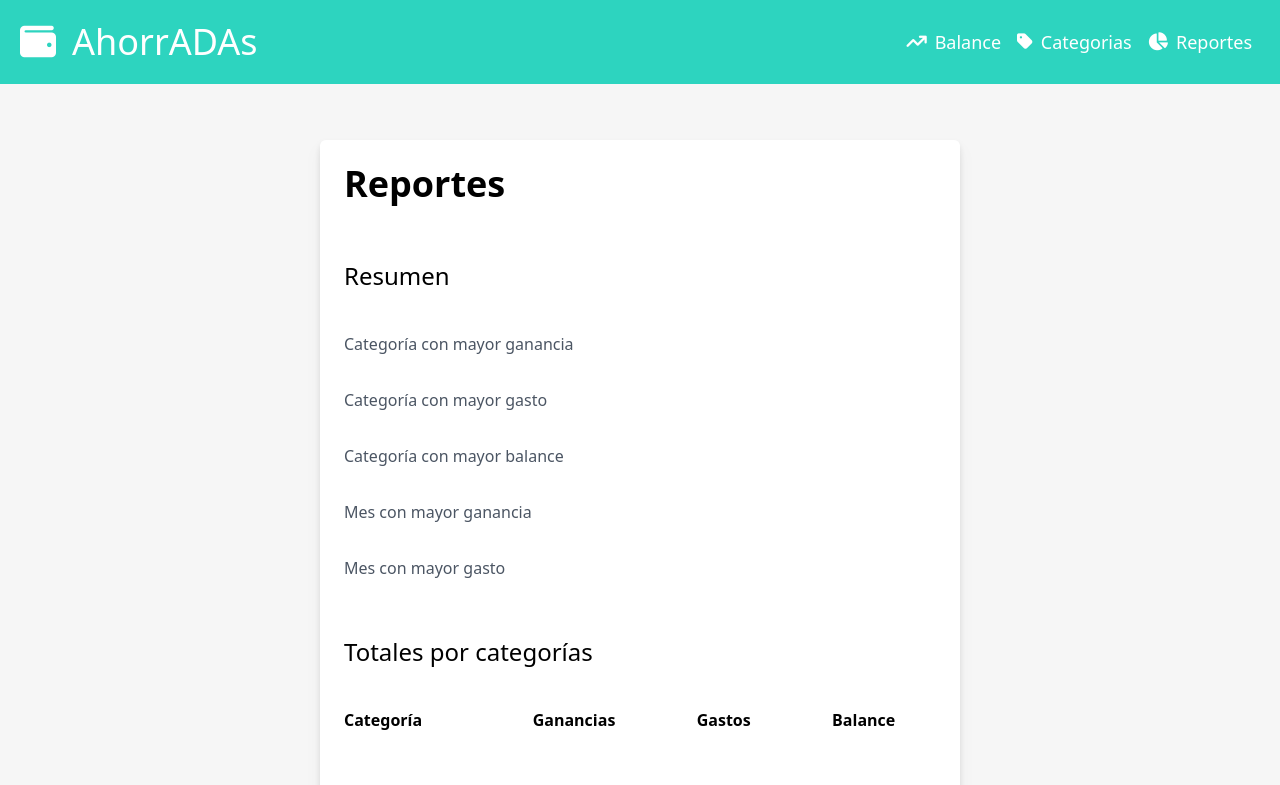
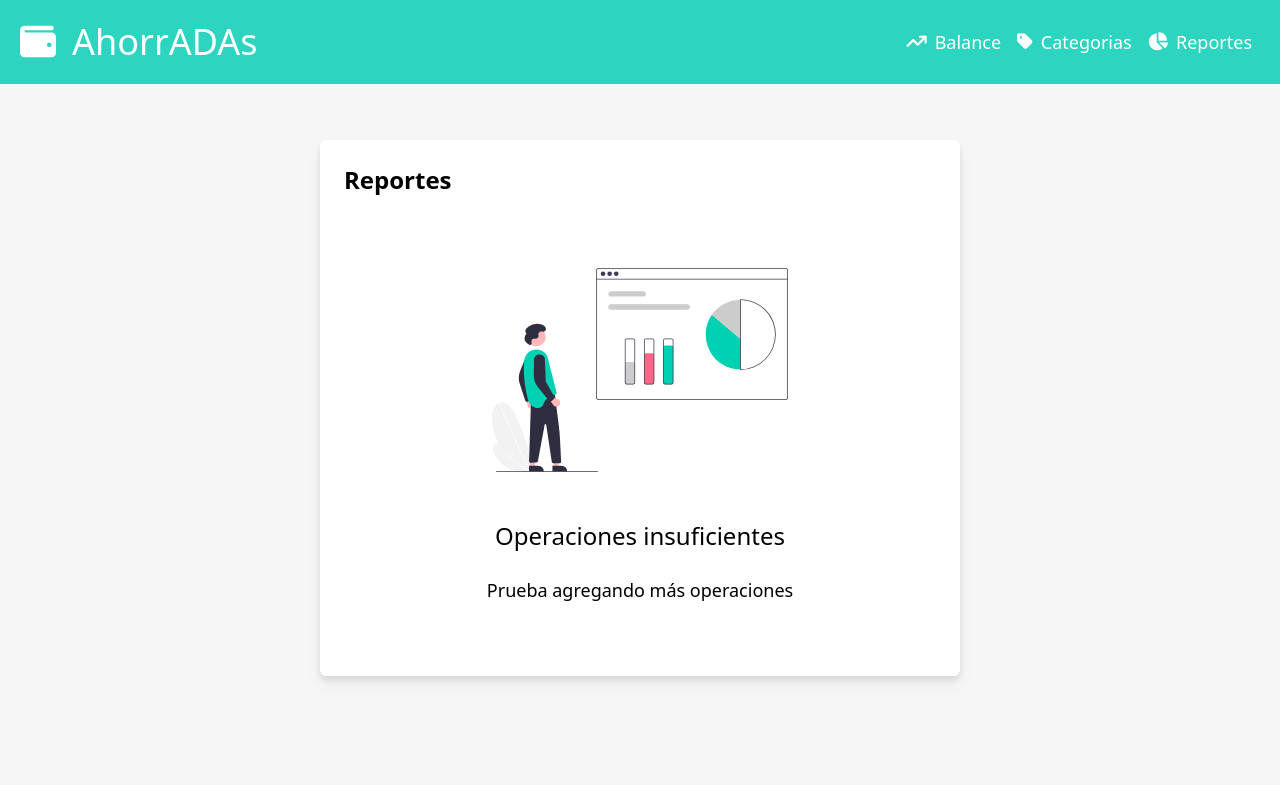
Before and after one commit to veritocapito/ahorradas, a website: page src/index.html in a window 1280 px wide. Both pictures are taken after a click on the item "Reportes". Shown: the top 785 px of the page. Drawn offline with nearby package versions, Linux system fonts and the light colour scheme.

Commit message:
cambio de img y vista reportes

```diff
--- a/src/index.html
+++ b/src/index.html
@@ -102,15 +102,10 @@
                     </div>
                     <div class="flex-col hidden" id="con-operaciones">
                         <div class="flex justify-between mt-10">
-                            <div class="font-bold w-1/4">Descripción</div>
-                            <div class="font-bold m-auto">Categoría</div>
-                            <div class="font-bold m-auto">Fecha</div>
-                            <div class="font-bold m-auto">Monto</div>
-                            <div class="font-bold m-auto">Acciones</div>
                         </div>
                     </div>
                     <div id="sin-operaciones">
-                        <img src="./assets/img-ahorrar.png" class="m-auto"></img>
+                        <img src="./assets/wallet.svg" class="m-auto w-1/2 my-12"></img>
                         <h2 class="text-black font-medium text-center text-2xl mb-6">Sin resultados</h2>
                         <p class="text-black text-center text-lg mb-12">Cambia los filtros o agrega operaciones</p>
                     </div>
@@ -257,9 +252,9 @@
         <section
             class="flex-col lg:w-1/2 h- justify-center m-auto bg-white p-6 w-11/12 mt-14 mb-14 rounded-md drop-shadow-lg hidden"
             id="vista-reportes">
-            <h2 class="text-black font-bold text-4xl mb-10">Reportes</h2>
+            <h2 class="text-black font-bold text-2xl mb-6">Reportes</h2>
             <!-- cuando hay reportes -->
-            <div class="flex-col " id="con-reportes">
+            <div class="flex-col hidden" id="con-reportes">
                 <h3 class="text-2xl font-medium mt-4">Resumen</h3>
                 <div class="mt-10 text-gray-600">
                     <div class="font-medium">Categoría con mayor ganancia</div>
@@ -288,8 +283,8 @@
                 </div>
             </div>
             <!-- mensaje cuando no hay operaciones -->
-            <div class="flex-col items-center max-h-full hidden">
-                <img src="assets/img-ahorrar.png" alt="">
+            <div class="flex-col items-center max-h-full" id="sin-reportes">
+                <img src="./assets/chart.svg" alt="" class="m-auto w-1/2 my-12">
                 <h2 class="text-black font-medium text-center text-2xl mb-6">Operaciones insuficientes</h2>
                 <p class="text-black text-center text-lg mb-12">Prueba agregando más operaciones</p>
             </div>
```
Also changed, not shown: src/assets/chart.svg (added), src/assets/img-ahorrar.png (deleted), src/assets/wallet.svg (added).
